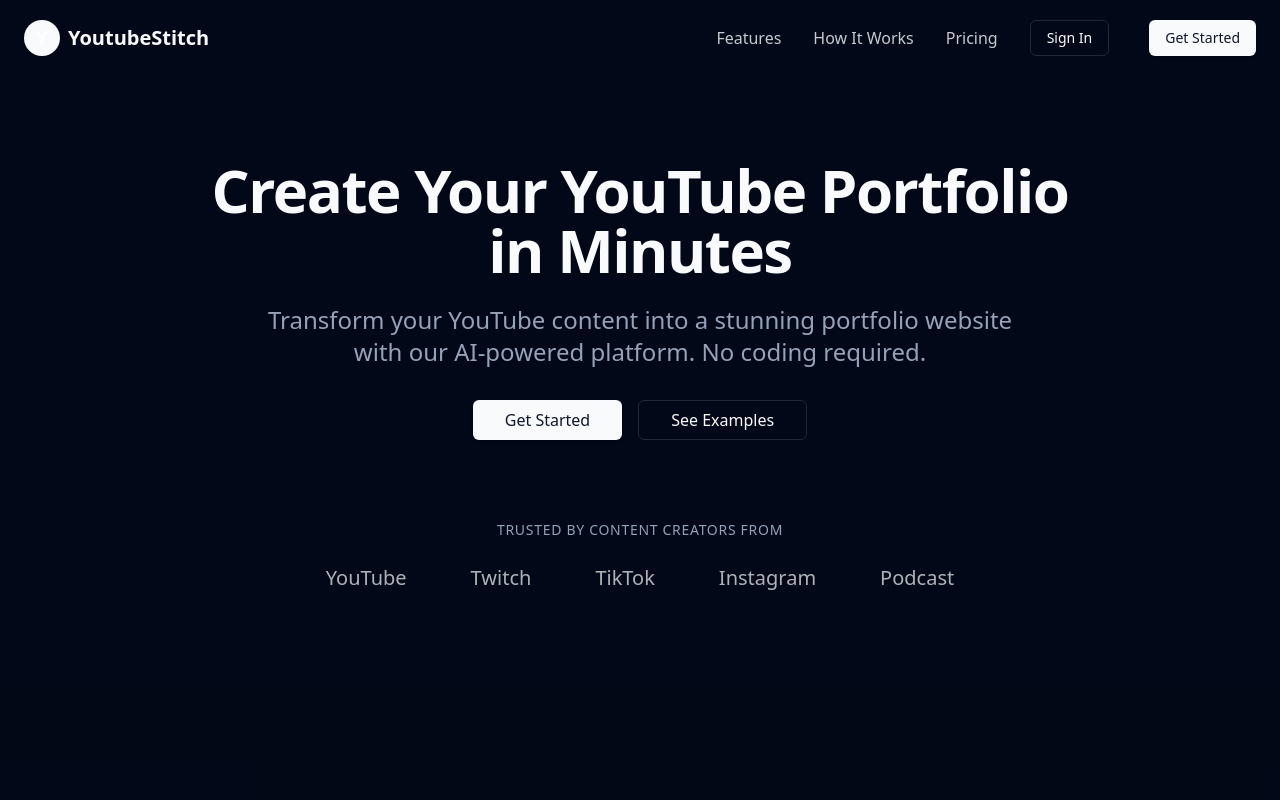
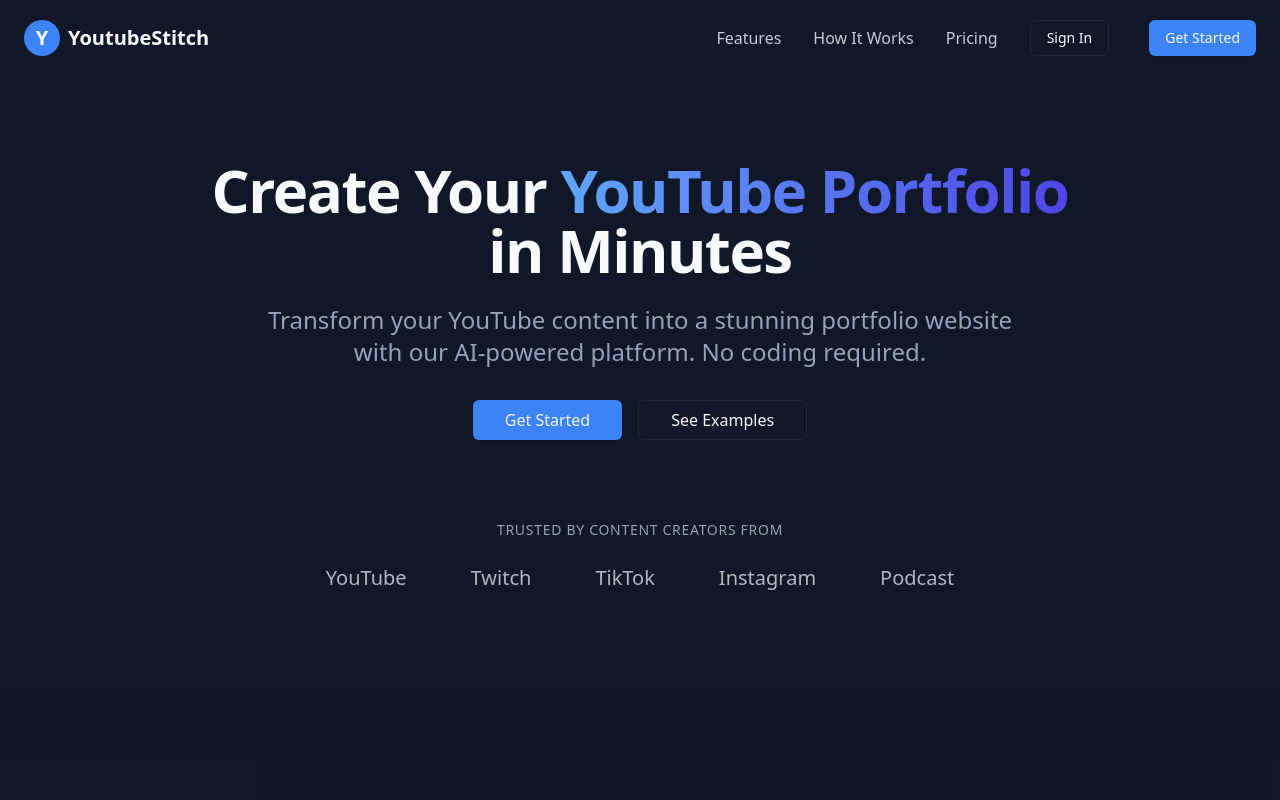
Before and after one commit to rnkp755/tuberize, a Next.js app in the folder main/: page / in a window 1280 px wide. Shown: the top 800 px of the page. Built offline with nearby package versions, Linux system fonts and the light colour scheme.

Commit message:
Landing Page looks good

```diff
--- a/main/src/app/globals.css
+++ b/main/src/app/globals.css
@@ -2,120 +2,76 @@
 @tailwind components;
 @tailwind utilities;
 
-
+@tailwind base;
+@tailwind components;
+@tailwind utilities;
 
 @layer base {
 	:root {
+		--background: 222 47% 11%;
+		--foreground: 210 40% 98%;
 
-    --background: 0 0% 100%;
+		--card: 222 47% 11%;
+		--card-foreground: 210 40% 98%;
 
-    --foreground: 222.2 84% 4.9%;
+		--popover: 222 47% 11%;
+		--popover-foreground: 210 40% 98%;
 
-    --card: 0 0% 100%;
-
-    --card-foreground: 222.2 84% 4.9%;
-
-    --popover: 0 0% 100%;
-
-    --popover-foreground: 222.2 84% 4.9%;
-
-    --primary: 222.2 47.4% 11.2%;
-
+		--primary: 217 91% 60%;
 		--primary-foreground: 210 40% 98%;
 
-    --secondary: 210 40% 96.1%;
+		--secondary: 217 32% 17%;
+		--secondary-foreground: 210 40% 98%;
 
-    --secondary-foreground: 222.2 47.4% 11.2%;
+		--muted: 217 32% 17%;
+		--muted-foreground: 215 20% 65%;
 
-    --muted: 210 40% 96.1%;
+		--accent: 217 91% 60%;
+		--accent-foreground: 210 40% 98%;
 
-    --muted-foreground: 215.4 16.3% 46.9%;
-
-    --accent: 210 40% 96.1%;
-
-    --accent-foreground: 222.2 47.4% 11.2%;
-
-    --destructive: 0 84.2% 60.2%;
-
+		--destructive: 0 62% 30%;
 		--destructive-foreground: 210 40% 98%;
 
-    --border: 214.3 31.8% 91.4%;
+		--border: 217 32% 17%;
+		--input: 217 32% 17%;
+		--ring: 224 76% 48%;
 
-    --input: 214.3 31.8% 91.4%;
-
-    --ring: 222.2 84% 4.9%;
-
-    --chart-1: 12 76% 61%;
-
-    --chart-2: 173 58% 39%;
-
-    --chart-3: 197 37% 24%;
-
-    --chart-4: 43 74% 66%;
-
-    --chart-5: 27 87% 67%;
-
-    --radius: 0.5rem
-  }
-  .dark {
-
-    --background: 222.2 84% 4.9%;
-
-    --foreground: 210 40% 98%;
-
-    --card: 222.2 84% 4.9%;
-
-    --card-foreground: 210 40% 98%;
-
-    --popover: 222.2 84% 4.9%;
-
-    --popover-foreground: 210 40% 98%;
-
-    --primary: 210 40% 98%;
-
-    --primary-foreground: 222.2 47.4% 11.2%;
-
-    --secondary: 217.2 32.6% 17.5%;
-
-    --secondary-foreground: 210 40% 98%;
-
-    --muted: 217.2 32.6% 17.5%;
-
-    --muted-foreground: 215 20.2% 65.1%;
-
-    --accent: 217.2 32.6% 17.5%;
-
-    --accent-foreground: 210 40% 98%;
-
-    --destructive: 0 62.8% 30.6%;
-
-    --destructive-foreground: 210 40% 98%;
-
-    --border: 217.2 32.6% 17.5%;
-
-    --input: 217.2 32.6% 17.5%;
-
-    --ring: 212.7 26.8% 83.9%;
-
-    --chart-1: 220 70% 50%;
-
-    --chart-2: 160 60% 45%;
-
-    --chart-3: 30 80% 55%;
-
-    --chart-4: 280 65% 60%;
-
-    --chart-5: 340 75% 55%
+		--radius: 0.5rem;
 	}
 }
 
-
-
 @layer base {
 	* {
-    @apply border-border outline-ring/50;
+		@apply border-border;
 	}
+
 	body {
 		@apply bg-background text-foreground;
+		font-feature-settings: "rlig" 1, "calt" 1;
 	}
 }
+
+@layer utilities {
+	.text-gradient {
+		@apply bg-clip-text text-transparent bg-gradient-to-r from-blue-400 to-indigo-600;
+	}
+
+	.glass {
+		@apply bg-white/10 backdrop-blur-lg border border-white/20;
+	}
+
+	.hover-card {
+		@apply transition-all duration-300 hover:shadow-lg hover:-translate-y-1;
+	}
+
+	.animate-on-scroll {
+		opacity: 0;
+		transform: translateY(20px);
+		transition: opacity 0.6s ease-out, transform 0.6s ease-out;
+	}
+
+	.animate-on-scroll.is-visible {
+		opacity: 1;
+		transform: translateY(0);
+	}
+}
--- a/main/src/components/sections/HeroSection.tsx
+++ b/main/src/components/sections/HeroSection.tsx
@@ -3,9 +3,6 @@
 import { motion } from "framer-motion";
 import { Button } from "../index.js";
 import AnimatedGradient from "../animations/AnimatedGradient";
-
-console.log("AnnimatedGradient", AnimatedGradient);
-console.log("Framer Motion", motion);
 
 const HeroSection = () => {
 	return (
```
Lines whose indentation alone changed are shown as unchanged.
